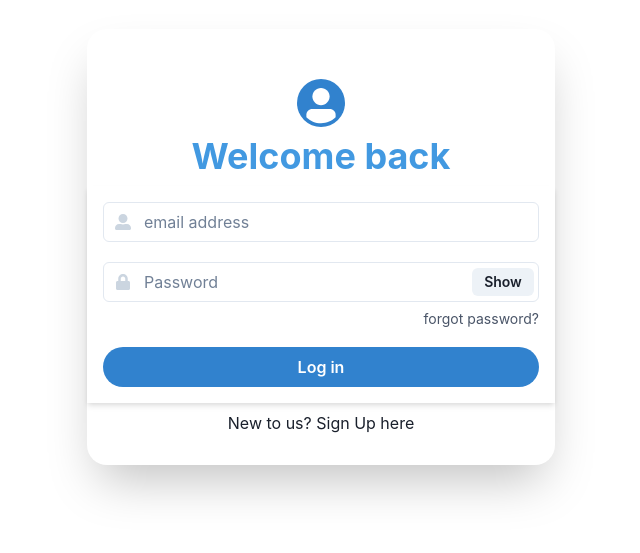
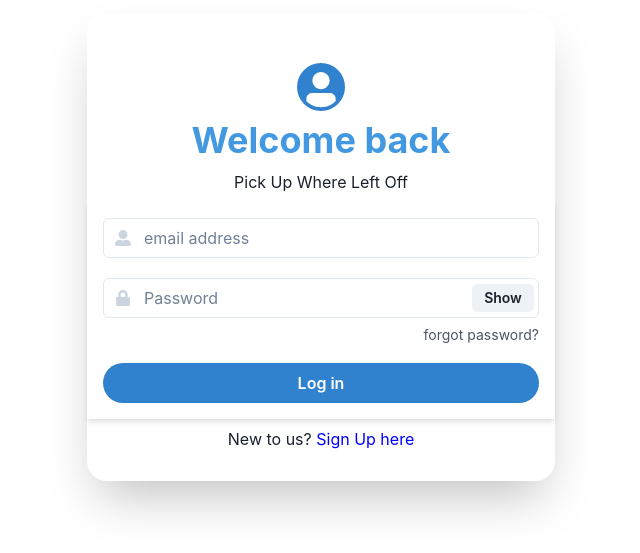
Before and after one commit to kodervine/ceendit-react, a React (Vite) app: page /signin in a window 1280 px wide. Shown: the part 149-702 px from the top of the page, without its empty margins (319-959 px from the left). Built offline with nearby package versions, Linux system fonts and the light colour scheme; no server answers; the database is empty.

Commit message:
Sign up and signin copy updated

```diff
--- a/src/pages/SignInPage.jsx
+++ b/src/pages/SignInPage.jsx
@@ -4,6 +4,7 @@ import { Link } from "react-router-dom";
 import { auth, signInWithGoogle } from "../firebase-config";
 import {
   Flex,
+  Text,
   Heading,
   Input,
   Button,
@@ -80,6 +81,7 @@ const SignInPage = () => {
       >
         <Avatar bg="blue.500" />
         <Heading color="blue.400">Welcome back</Heading>
+        <Text>Pick Up Where Left Off</Text>
         <Box minW={{ base: "100%", md: "468px" }}>
           <form onSubmit={handleLogInFormSubmit}>
             <Stack spacing={5} p="1rem" boxShadow="md">
@@ -136,8 +138,9 @@ const SignInPage = () => {
         </Box>
         <Box>
           New to us?{" "}
-          <Link to="/create-account" color="blue.500">
-            Sign Up here
+          <Link to="/create-account">
+            {" "}
+            <span style={{ color: "blue" }}>Sign Up here</span>
           </Link>
         </Box>
       </Stack>
--- a/src/pages/SignUpPage.jsx
+++ b/src/pages/SignUpPage.jsx
@@ -1,11 +1,8 @@
 import { useState } from "react";
 import { useGlobalContext } from "../context";
+import { signInWithGoogle } from "../firebase-config";
 import {
-  auth,
-  signInWithGoogle,
-  // handleCreateUserWithEmailAndPassword,
-} from "../firebase-config";
-import {
+  Text,
   Flex,
   Heading,
   Input,
@@ -18,7 +15,6 @@ import {
   Link,
   Avatar,
   FormControl,
-  FormHelperText,
   InputRightElement,
 } from "@chakra-ui/react";
 import { FaUserAlt, FaLock } from "react-icons/fa";
@@ -83,6 +79,7 @@ const SignUpPage = () => {
       >
         <Avatar bg="blue.500" />
         <Heading color="blue.400">Welcome</Heading>
+        <Text>Create your account here</Text>
         <Box minW={{ base: "100%", md: "468px" }}>
           <form onSubmit={handleSignUpFormSubmit}>
             <Stack spacing={5} p="1rem" boxShadow="md">
@@ -135,7 +132,7 @@ const SignUpPage = () => {
           </form>
         </Box>
         <Box>
-          Register with Google instead?{" "}
+          Join with Google instead?{" "}
           <Link color="blue.500" onClick={handleRegisterUser}>
             Click here
           </Link>
```
